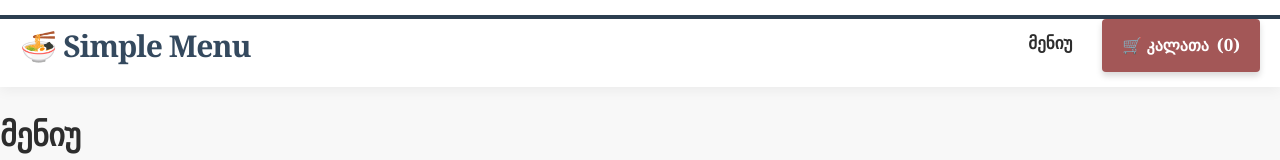
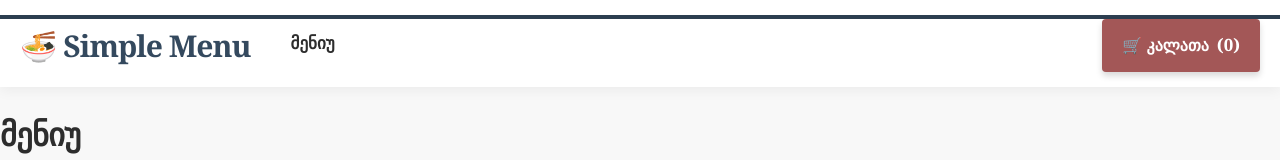
Before and after one commit to analabadze/final, a React (Vite) app in the folder restorani/: page / in a window 1280 px wide. Shown: the top 160 px of the page. Built offline with nearby package versions, Linux system fonts and the light colour scheme; no server answers.

Commit message:
header sheicvala

```diff
--- a/restorani/src/components/common/Header.jsx
+++ b/restorani/src/components/common/Header.jsx
@@ -11,22 +11,29 @@ const Header = () => {
 
       <div className="container" style={navContainerStyle}>
 
+        {/* ლოგო და მენიუს ლინკი - ერთ ჯგუფში მარცხნივ */}
+        <div style={leftGroupStyle}>
             <Link to="/" style={logoStyle}>
               🍜 Simple Menu
             </Link>
 
-        <nav style={navStyle}>
+            <nav style={menuNavStyle}>
               <Link to="/" style={navLinkStyle}>
                 მენიუ
               </Link>
+            </nav>
+        </div>
+
+        {/* კალათა - მარჯვენა კიდეზე, მაქსიმალურად გამოყოფილი */}
         <Link to="/cart" style={cartButtonStyle}>
           🛒 კალათა <span style={itemCountStyle}>({totalItems})</span>
         </Link>
-        </nav>
       </div>
     </header>
   );
 };
+
+// --- სტილები (Styles) ---
 
 const topBarStyle = {
     backgroundColor: 'var(--primary-color-dark, #2c3e50)',
@@ -46,6 +53,13 @@ const navContainerStyle = {
   alignItems: 'center',
 };
 
+// ახალი სტილი ლოგოსა და მენიუს ერთ ჯგუფად გასაერთიანებლად
+const leftGroupStyle = {
+    display: 'flex',
+    alignItems: 'center',
+    gap: '40px', // დიდი დაშორება ლოგოსა და მენიუს შორის
+};
+
 const logoStyle = {
   fontSize: '30px',
   fontWeight: '900',
@@ -54,10 +68,10 @@ const logoStyle = {
   letterSpacing: '-1px',
 };
 
-const navStyle = {
+const menuNavStyle = {
+    // ეს მხოლოდ მენიუს ლინკს მოიცავს
     display: 'flex',
     alignItems: 'center',
-  gap: '30px',
 };
 
 const navLinkStyle = {
@@ -71,6 +85,7 @@ const navLinkStyle = {
 };
 
 const cartButtonStyle = {
+  // კალათის ღილაკი რჩება ძლიერი, მარჯვენა კიდეზე
   backgroundColor: 'var(--primary-color, #e74c3c)',
   color: '#fff',
   padding: '12px 20px',
@@ -82,6 +97,7 @@ const cartButtonStyle = {
   alignItems: 'center',
   boxShadow: '0 4px 6px rgba(0, 0, 0, 0.15)',
   transition: 'all 0.3s ease',
+  flexShrink: 0, // უზრუნველყოფს, რომ არ შეიკუმშოს
 };
 
 const itemCountStyle = {
```
Lines whose indentation alone changed are shown as unchanged.
